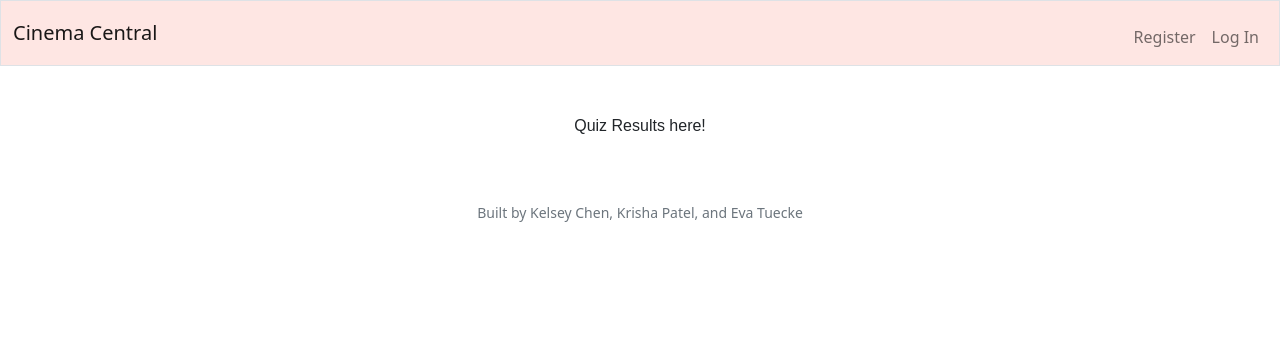
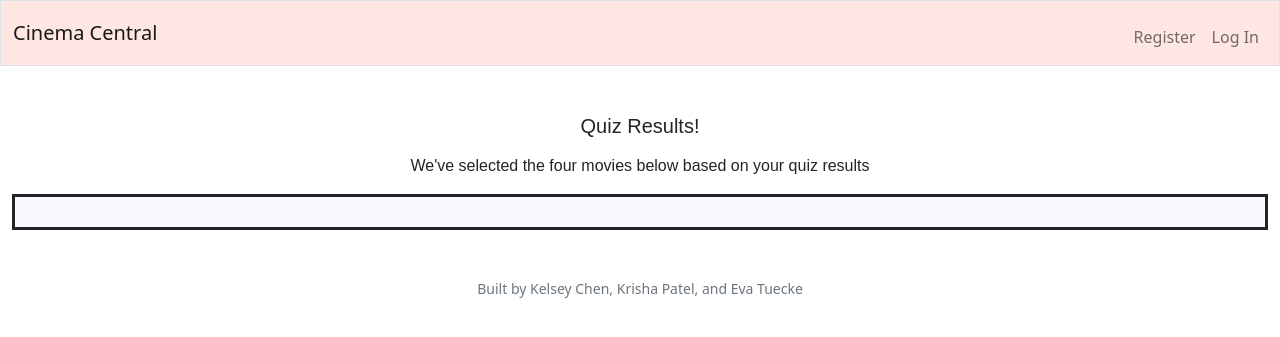
Before and after one commit to etuecke/cs50finalproject, a Flask app: template templates/quizResults.html in a window 1280 px wide. Shown: the top 337 px of the page. Run offline with Flask 2, Linux system fonts and the light colour scheme; the template is opened without the code that fills it, so the values that code supplies are empty; some libraries are stand-ins or nearby versions.

Commit message:
quiz results

```diff
--- a/app.py
+++ b/app.py
@@ -9,7 +9,7 @@ from werkzeug.security import check_password_hash, generate_password_hash
 from datetime import datetime
 import random
 
-from helpers import apology, login_required, get_details, get_reviews, get_review_details, get_random_movie_list, get_random_years_list, get_random_words, get_poster_url
+from helpers import apology, login_required, get_details, get_reviews, get_review_details, get_random_movie_list, get_random_years_list, get_random_words, get_poster_url, get_random_movie_from_director
 
 
 # Configure app
@@ -149,6 +149,9 @@ def register():
 def quiz():
     """Get movie recommendations."""
     if request.method == "POST":
+        # empty whatever was stored in the sql database previously
+        db.execute("DELETE from quizTempData")
+
         movies = get_random_movie_list()
         return render_template("quizQuestion1.html", options = movies)
 
@@ -162,6 +165,7 @@ def quizQuestion1():
     if request.method == "POST":
         title = request.form.get("title")
         # add title to the sql database
+        db.execute("INSERT INTO quizTempData(value, question) VALUES(?,?)", title, 1)
 
         movies = get_random_movie_list()
         return render_template("quizQuestion2.html", options = movies)
@@ -173,6 +177,8 @@ def quizQuestion2():
     if request.method == "POST":
         title = request.form.get("title")
         # add title to the sql database
+        db.execute("INSERT INTO quizTempData(value, question) VALUES(?,?)", title, 2)
+
 
         years = get_random_years_list()
         return render_template("quizQuestion3.html", options = years)
@@ -183,7 +189,9 @@ def quizQuestion2():
 def quizQuestion3():
     if request.method == "POST":
         year = request.form.get("year")
+        data = str(year)
         # add year to the sql database
+        db.execute("INSERT INTO quizTempData(value, question) VALUES(?,?)", data, 3)
 
         movie_titles = get_random_movie_list()
         words = get_random_words(movie_titles)
@@ -204,8 +212,50 @@ def quizQuestion4():
     if request.method == "POST":
         title = request.form.get("title")
         # add title to the sql database
+        db.execute("INSERT INTO quizTempData(value, question) VALUES(?,?)", title, 4)
 
-        return render_template("quizResults.html")
+        # retreive information from database to send to the quizResults file
+        movie1_title = (db.execute("SELECT value FROM quizTempData WHERE question = ?", 1))[0].get("value")
+        movie2_title = (db.execute("SELECT value FROM quizTempData WHERE question = ?", 2))[0].get("value")
+        year = (db.execute("SELECT value FROM quizTempData WHERE question = ?", 3))[0].get("value")
+        movie3_title = (db.execute("SELECT value FROM quizTempData WHERE question = ?", 4))[0].get("value")
+
+        # find the directors the movies:
+        director1 = db.execute("SELECT name FROM people "
+                               "INNER JOIN directors ON people.id = directors.person_id "
+                               "INNER JOIN movies ON directors.movie_id = movies.id "
+                               "WHERE movies.title = ?", movie1_title)[0].get("name")
+        director2 = db.execute("SELECT name FROM people "
+                               "INNER JOIN directors ON people.id = directors.person_id "
+                               "INNER JOIN movies ON directors.movie_id = movies.id "
+                               "WHERE movies.title = ?", movie2_title)[0].get("name")
+
+        director3 = db.execute("SELECT name FROM people "
+                               "INNER JOIN directors ON people.id = directors.person_id "
+                               "INNER JOIN movies ON directors.movie_id = movies.id "
+                               "WHERE movies.title = ?", movie3_title)[0].get("name")
+
+        # pick out random movies based on that information
+        # 1. based on directors
+        movie1 = get_random_movie_from_director(director1)
+        movie2 = get_random_movie_from_director(director2)
+        movie3 = get_random_movie_from_director(director3)
+
+        # 2. based on year
+        rows = db.execute("SELECT title FROM movies WHERE year = ?", year)
+        row_index = random.randint(0, len(rows)-1)
+        movie4 = rows[row_index]
+
+        movies = [movie1, movie2, movie3, movie4]
+        poster_urls = []
+        # Get poster urls
+        for movie in movies:
+            poster_urls.append(get_poster_url(movie.get('title')))
+
+        print(poster_urls)
+
+        # find a random movie from the same year
+        return render_template("quizResults.html", movies = movies, urls = poster_urls)
 
 
 
--- a/templates/quizQuestion3.html
+++ b/templates/quizQuestion3.html
@@ -20,7 +20,7 @@
                 <div class="card" style="width: 18rem;">
                     <div class="card-body">
                         <p class="card-text">{{option}}</p>
-                        <input type="hidden" id="title" name="title" value="{{option}}">
+                        <input type="hidden" id="year" name="year" value="{{option}}">
                         <button class="button" type="submit">Select</button>
                     </div>
                 </div>
--- a/templates/quizQuestion4.html
+++ b/templates/quizQuestion4.html
@@ -20,7 +20,7 @@
                 <div class="card" style="width: 18rem;">
                     <div class="card-body">
                         <p class="card-text">{{option[1]}}</p>
-                        <input type="hidden" id="title" name="title" value="{{option[0]}}">
+                        <input type="hidden" id="title" name="title" value="{{option[0].title}}">
                         <button class="button" type="submit">Select</button>
                     </div>
                 </div>
--- a/templates/quizResults.html
+++ b/templates/quizResults.html
@@ -1,13 +1,32 @@
 {% extends "layout.html" %}
 
 {% block title %}
-    Quiz
+    Quiz Results
 {% endblock %}
 
+
+<input type="hidden" id="postId" name="postId" value="34657">
+
 {% block main %}
-    <form action="/quizResults" method="post">
         <div>
-            <p class="mb-3">Quiz Results here!</p>
+            <h5 class="mb-3">Quiz Results!</h5>
+            <p class="mb-3">We've selected the four movies below based on your quiz results</p>
         </div>
-    </form>
+        <div class="news-container">
+        {% for movie in movies %}
+        <form action="/quizResults" method="post">
+            <div class="flex-item">
+                <div class="card" style="width: 18rem;">
+                    <img class="card-img-top" src={{urls[loop_index0]}} alt="Card image cap">
+                    <div class="card-body">
+                        <p class="card-text">{{movie.title}}</p>
+                        <input type="hidden" id="title" name="title" value="{{movie.title}}">
+                    </div>
+                </div>
+            </div>
+        </form>
+        {% endfor %}
+
+        </div>
+
 {% endblock %}
```
Also changed, not shown: helpers.py (+10 -0 lines), 1 other file.
